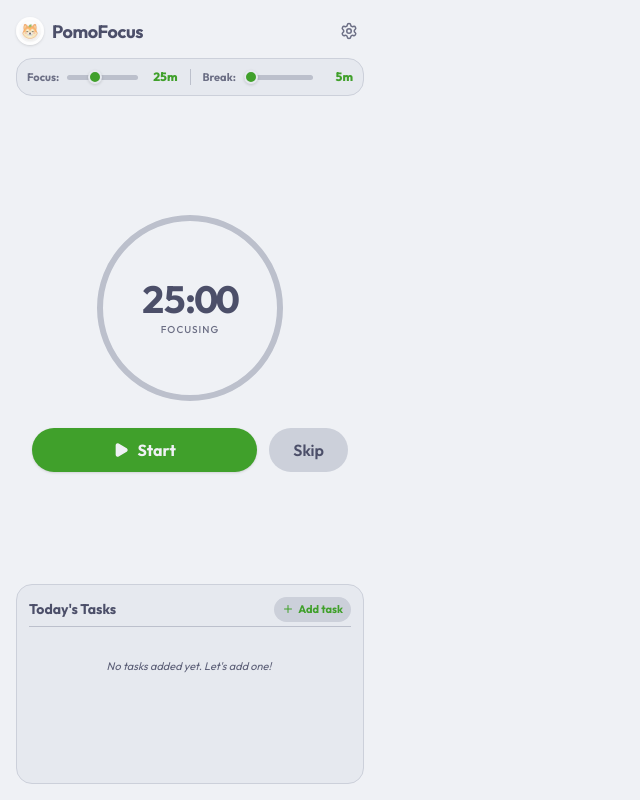
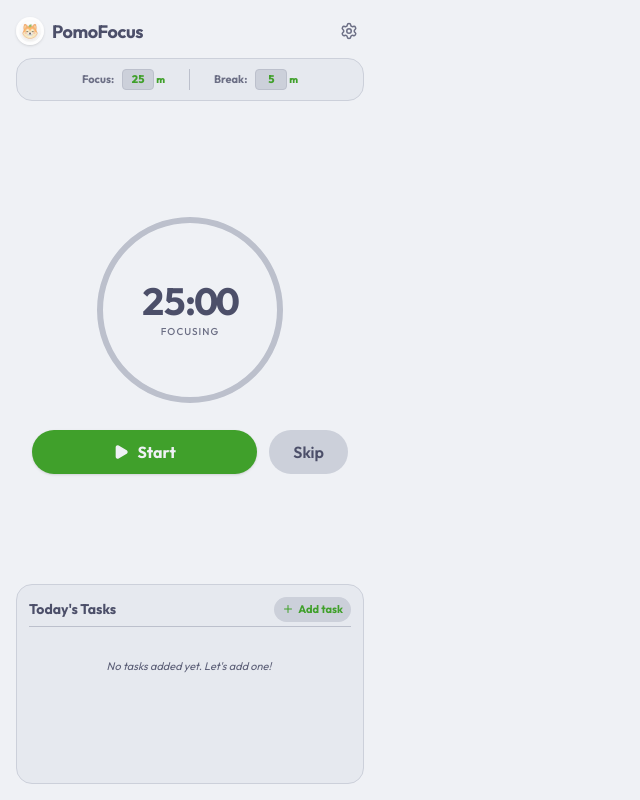
Before and after one commit to Zankcry/PomoTan, a React (Vite) app: page / in a window 1280 px wide. Shown: the whole page, without its empty margins (0-640 px from the left). Built offline with nearby package versions, Linux system fonts and the light colour scheme.

Commit message:
refactor: Timer

```diff
--- a/src/App.tsx
+++ b/src/App.tsx
@@ -92,7 +92,7 @@ const storage = {
   },
   set: (data: any, callback?: () => void) => {
     if (typeof chrome !== 'undefined' && chrome.storage && chrome.storage.local) {
-      chrome.storage.local.set(data, callback || (() => {}));
+      chrome.storage.local.set(data, callback || (() => { }));
     } else {
       Object.keys(data).forEach(key => {
         localStorage.setItem(key, JSON.stringify(data[key]));
@@ -313,8 +313,8 @@ export default function App() {
     messaging.sendMessage({ type: 'SKIP' });
   };
 
-  // Handle Dynamic Sliders Customization
-  const handleSliderChange = (key: 'pomoTime' | 'shortBreakTime', value: number) => {
+  // Handle Duration Customization
+  const handleDurationChange = (key: 'pomoTime' | 'shortBreakTime', value: number) => {
     const updatedSettings: Settings = {
       ...state.settings,
       [key]: value
@@ -431,36 +431,58 @@ export default function App() {
         </button>
       </header>
 
-      {/* Dynamic Duration Sliders Customization (In One Line) */}
-      <div className="bg-mantle rounded-2xl p-2.5 mb-4 border border-surface0 flex gap-3 text-xs font-semibold text-subtext0 items-center">
-        <div className="flex-1 flex items-center gap-2 min-w-0">
-          <span className="flex-shrink-0 text-[11px] font-bold">Focus:</span>
-          <input
-            type="range"
-            min="5"
-            max="60"
-            step="5"
-            value={state.settings.pomoTime}
-            onChange={(e) => handleSliderChange('pomoTime', parseInt(e.target.value))}
-            className="flex-grow min-w-[30px] cursor-pointer"
-          />
-          <span className="flex-shrink-0 text-accent font-extrabold w-8 text-right">{state.settings.pomoTime}m</span>
+      {/* Dynamic Duration Customization (In One Line, Input Only) */}
+      <div className="bg-mantle rounded-2xl p-2.5 mb-4 border border-surface0 flex gap-6 text-xs font-semibold text-subtext0 items-center justify-center">
+        <div className="flex items-center gap-2">
+          <span className="text-[11px] font-bold">Focus:</span>
+          <div className="flex items-center gap-0.5">
+            <input
+              type="number"
+              min="1"
+              max="999"
+              value={state.settings.pomoTime === 0 ? '' : state.settings.pomoTime}
+              onChange={(e) => {
+                const val = e.target.value;
+                if (val.length > 3) return;
+                handleDurationChange('pomoTime', val === '' ? 0 : parseInt(val) || 0);
+              }}
+              onBlur={() => {
+                if (state.settings.pomoTime < 1) {
+                  handleDurationChange('pomoTime', 1);
+                }
+              }}
+              className="w-8 bg-surface0 border border-surface1 rounded text-center text-accent font-extrabold text-[11px] focus:outline-none focus:border-accent p-0.5"
+              style={{ MozAppearance: 'textfield' }}
+            />
+            <span className="text-[10px] font-extrabold text-accent">m</span>
+          </div>
         </div>
 
         <div className="w-[1px] bg-surface1 self-stretch"></div>
 
-        <div className="flex-1 flex items-center gap-2 min-w-0">
-          <span className="flex-shrink-0 text-[11px] font-bold">Break:</span>
-          <input
-            type="range"
-            min="5"
-            max="30"
-            step="5"
-            value={state.settings.shortBreakTime}
-            onChange={(e) => handleSliderChange('shortBreakTime', parseInt(e.target.value))}
-            className="flex-grow min-w-[30px] cursor-pointer"
-          />
-          <span className="flex-shrink-0 text-accent font-extrabold w-8 text-right">{state.settings.shortBreakTime}m</span>
+        <div className="flex items-center gap-2">
+          <span className="text-[11px] font-bold">Break:</span>
+          <div className="flex items-center gap-0.5">
+            <input
+              type="number"
+              min="1"
+              max="999"
+              value={state.settings.shortBreakTime === 0 ? '' : state.settings.shortBreakTime}
+              onChange={(e) => {
+                const val = e.target.value;
+                if (val.length > 3) return;
+                handleDurationChange('shortBreakTime', val === '' ? 0 : parseInt(val) || 0);
+              }}
+              onBlur={() => {
+                if (state.settings.shortBreakTime < 1) {
+                  handleDurationChange('shortBreakTime', 1);
+                }
+              }}
+              className="w-8 bg-surface0 border border-surface1 rounded text-center text-accent font-extrabold text-[11px] focus:outline-none focus:border-accent p-0.5"
+              style={{ MozAppearance: 'textfield' }}
+            />
+            <span className="text-[10px] font-extrabold text-accent">m</span>
+          </div>
         </div>
       </div>
 
--- a/src/index.css
+++ b/src/index.css
@@ -35,7 +35,9 @@
   --font-sans: 'Outfit', 'Inter', sans-serif;
 }
 
-*, ::before, ::after {
+*,
+::before,
+::after {
   --color-rosewater: var(--ctp-rosewater);
   --color-flamingo: var(--ctp-flamingo);
   --color-pink: var(--ctp-pink);
@@ -215,54 +217,25 @@ body {
 ::-webkit-scrollbar {
   width: 6px;
 }
+
 ::-webkit-scrollbar-track {
   background: var(--ctp-mantle);
 }
+
 ::-webkit-scrollbar-thumb {
   background: var(--ctp-surface2);
   border-radius: 3px;
 }
+
 ::-webkit-scrollbar-thumb:hover {
   background: var(--ctp-overlay0);
 }
 
-/* Premium Range Sliders */
-input[type=range] {
+
+
+/* Hide number input spinners */
+input[type=number]::-webkit-inner-spin-button,
+input[type=number]::-webkit-outer-spin-button {
   -webkit-appearance: none;
-  appearance: none;
-  background: var(--ctp-surface1);
-  height: 5px;
-  border-radius: 9999px;
-  outline: none;
-  transition: background-color 0.2s ease;
+  margin: 0;
 }
-input[type=range]::-webkit-slider-thumb {
-  -webkit-appearance: none;
-  appearance: none;
-  width: 14px;
-  height: 14px;
-  border-radius: 50%;
-  background: var(--ctp-accent);
-  cursor: pointer;
-  border: 2px solid var(--ctp-mantle);
-  box-shadow: 0 1px 3px rgba(0,0,0,0.15);
-  transition: transform 0.1s ease, background-color 0.2s ease;
-}
-input[type=range]::-webkit-slider-thumb:hover {
-  transform: scale(1.25);
-  background: var(--ctp-accent-hover);
-}
-input[type=range]::-moz-range-thumb {
-  width: 12px;
-  height: 12px;
-  border-radius: 50%;
-  background: var(--ctp-accent);
-  cursor: pointer;
-  border: 2px solid var(--ctp-mantle);
-  box-shadow: 0 1px 3px rgba(0,0,0,0.15);
-  transition: transform 0.1s ease, background-color 0.2s ease;
-}
-input[type=range]::-moz-range-thumb:hover {
-  transform: scale(1.25);
-  background: var(--ctp-accent-hover);
-}
```
